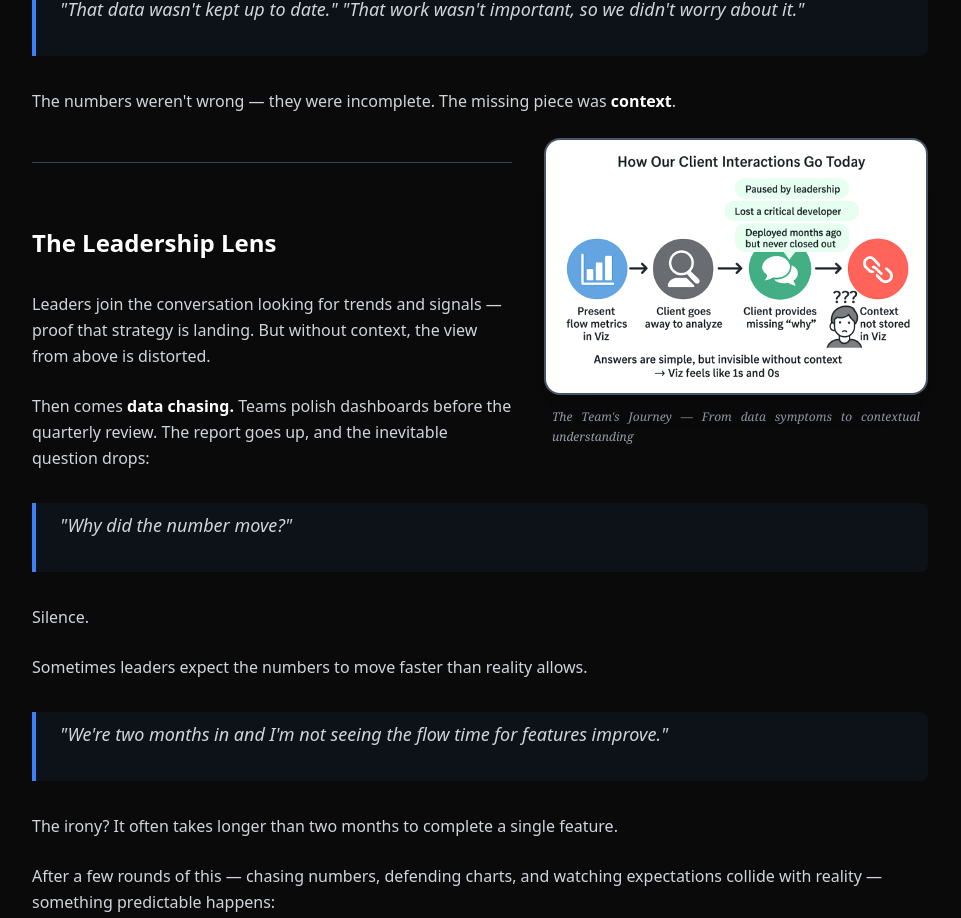
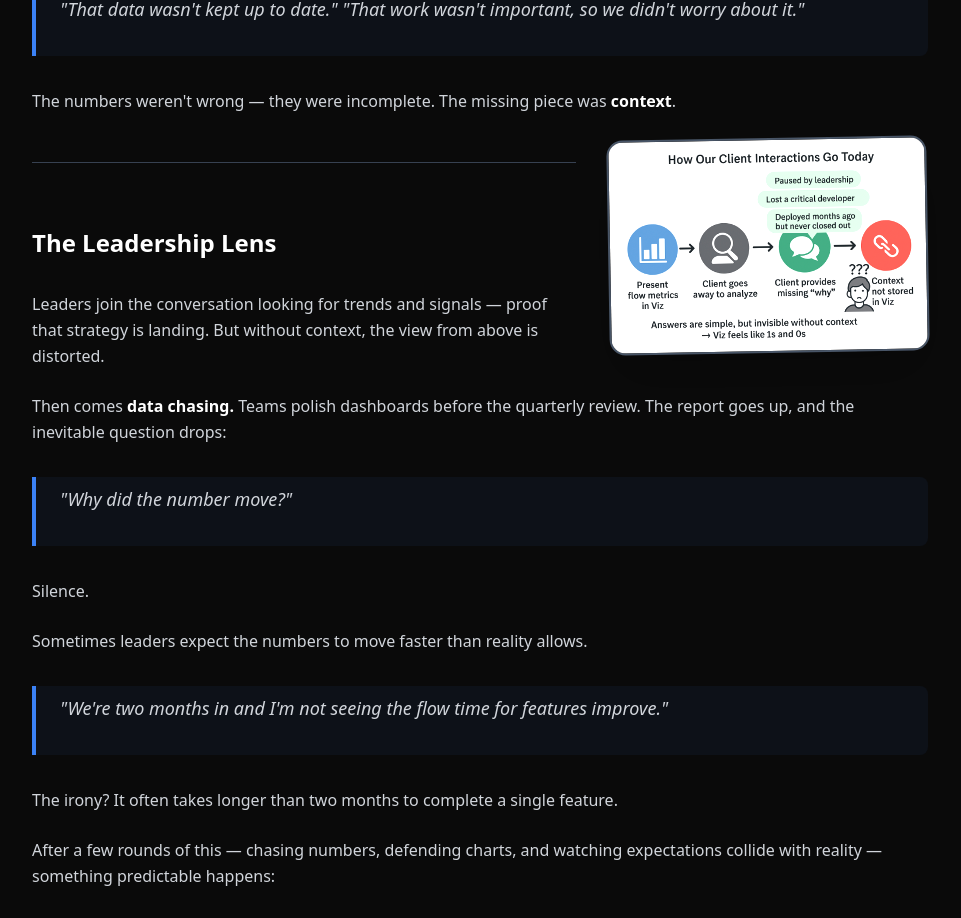
Before and after one commit to chrisgallivan123/mysite, a Next.js app: page /ideas/context-is-the-gold in a window 1280 px wide. Shown: the part 1635-2553 px from the top of the page, without its empty margins (160-1121 px from the left). Built offline with nearby package versions, Linux system fonts and the light colour scheme.

Commit message:
Fix hydration error by removing div wrapper from magazine image

```diff
--- a/app/globals.css
+++ b/app/globals.css
@@ -8,23 +8,12 @@ body { @apply bg-neutral-950 text-neutral-100 antialiased; }
 .container { @apply max-w-5xl mx-auto px-6; }
 
 /* Magazine-style image layout */
-.magazine-image-container {
-  @apply float-right ml-8 mb-6 max-w-sm;
+.magazine-image {
+  @apply float-right ml-8 mb-6 w-80 h-auto rounded-2xl shadow-2xl border-2 border-gray-600;
+  transition: transform 0.3s ease;
   shape-outside: polygon(0 0, 100% 0, 100% 85%, 85% 100%, 0 100%);
-}
-
-.magazine-image {
-  @apply w-full h-auto rounded-2xl shadow-2xl border-2 border-gray-600;
-  transform: rotate(-1deg);
-  transition: transform 0.3s ease;
 }
 
 .magazine-image:hover {
   transform: rotate(0deg) scale(1.02);
 }
-
-.magazine-caption {
-  @apply text-xs text-gray-400 mt-3 px-2 italic leading-relaxed;
-  font-family: 'Georgia', 'Times New Roman', serif;
-  text-align: justify;
-}
--- a/app/ideas/[slug]/page.tsx
+++ b/app/ideas/[slug]/page.tsx
@@ -129,7 +129,6 @@ export default async function DocPage({ params }: { params: Promise<{ slug: stri
             img: memo(({src, alt, ...props}) => {
               const isTeamImage = src === '/team.png';
               return (
-                <div className={isTeamImage ? "magazine-image-container" : ""}>
                 <img
                   src={src}
                   alt={alt}
@@ -139,17 +138,11 @@ export default async function DocPage({ params }: { params: Promise<{ slug: stri
                     : "w-[60%] h-auto mx-auto my-8 rounded-lg shadow-lg"
                   }
                   style={{
-                      transform: isTeamImage ? 'none' : 'translateX(-10%)',
+                    transform: isTeamImage ? 'rotate(-1deg)' : 'translateX(-10%)',
                     filter: 'contrast(1.1) brightness(1.05) saturate(1.1)',
                     imageRendering: 'crisp-edges'
                   }}
                 />
-                  {isTeamImage && (
-                    <div className="magazine-caption">
-                      <em>The Team's Journey</em> — From data symptoms to contextual understanding
-                    </div>
-                  )}
-                </div>
               );
             }),
           }}
```
Lines whose indentation alone changed are shown as unchanged.
